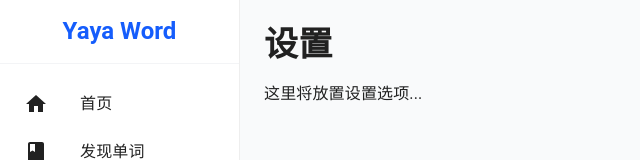
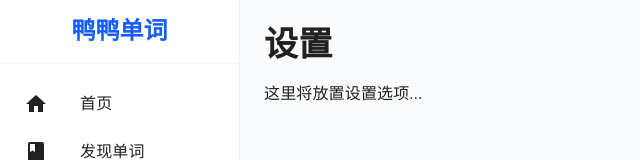
Before and after one commit to Guan612/yaya-word, a React (Vite) app: page /settings in a window 1280 px wide. Shown: the top 160 px of the page, without its empty margins (0-640 px from the left). Built offline with nearby package versions, Linux system fonts and the light colour scheme.

Commit message:
无关痛痒的改动

```diff
--- a/src/layouts/MainLayout.tsx
+++ b/src/layouts/MainLayout.tsx
@@ -89,7 +89,7 @@
         >
           <div className="h-16 flex items-center justify-center border-b border-gray-100">
             <Typography variant="h5" className="font-bold text-blue-600">
-              Yaya Word
+              鸭鸭单词
             </Typography>
           </div>
           <List className="mt-2">
```
